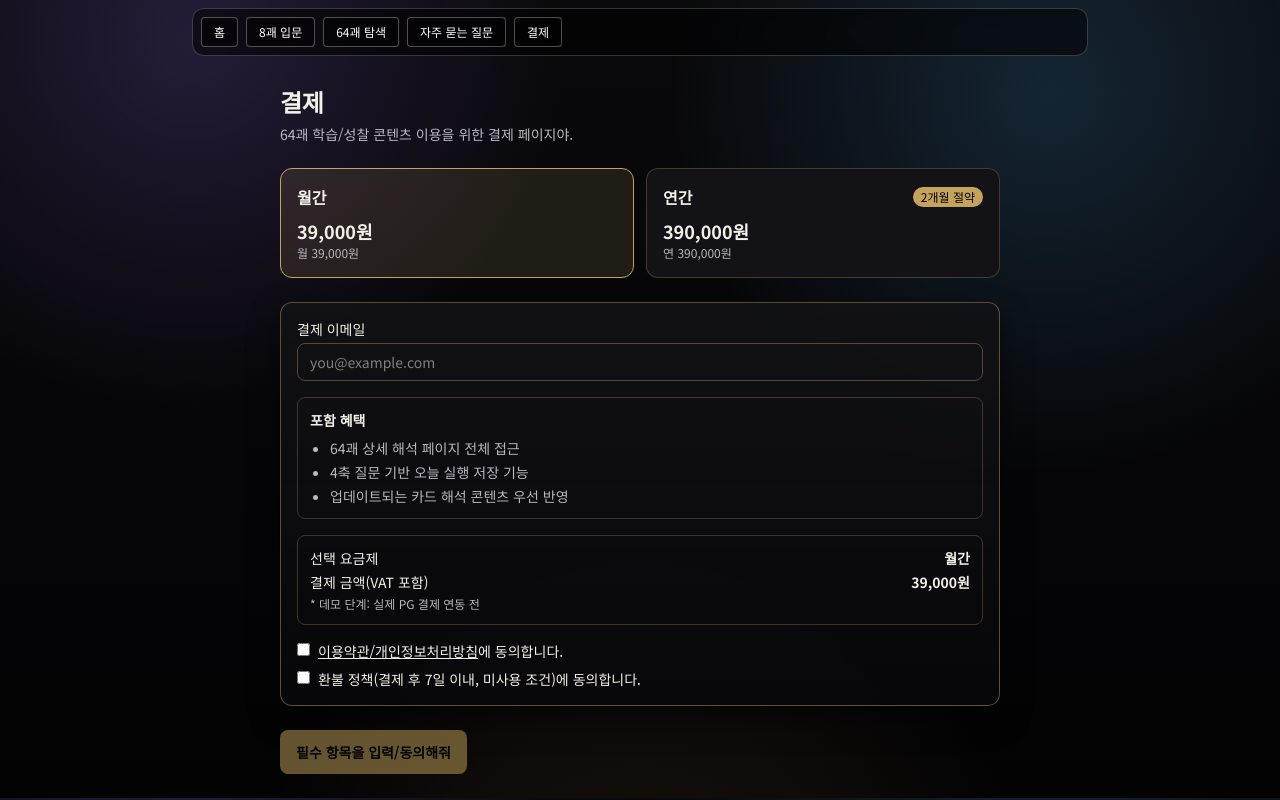
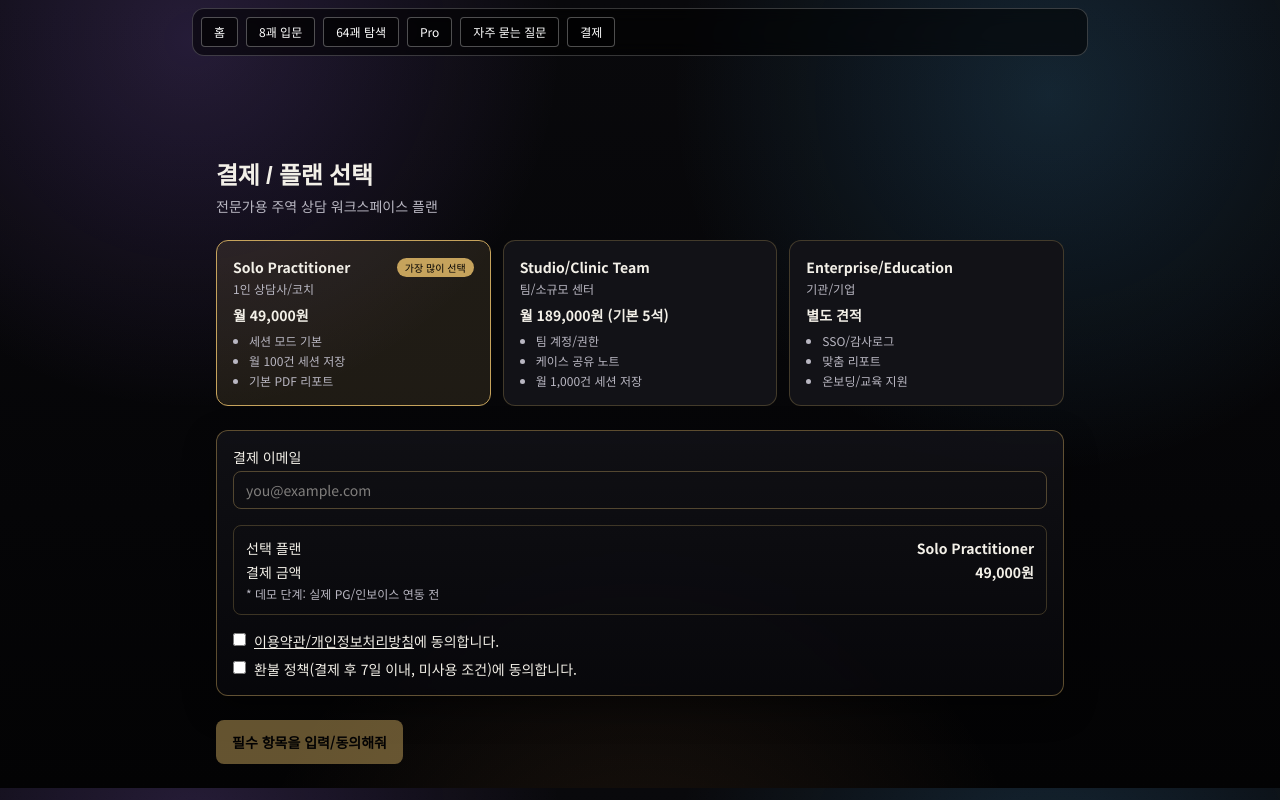
Before and after one commit to kinddragon1224/iching-learning-web, a Next.js app: page /checkout in a window 1280 px wide. Built offline with nearby package versions, Linux system fonts and the light colour scheme.

Commit message:
feat: add /pro page and align checkout with B2B tier plans

```diff
--- a/app/checkout/page.tsx
+++ b/app/checkout/page.tsx
@@ -3,17 +3,43 @@
 import Link from "next/link";
 import { useMemo, useState } from "react";
 
+type PlanKey = "solo" | "team" | "enterprise";
+
 type Plan = {
-  key: "monthly" | "yearly";
+  key: PlanKey;
   title: string;
-  price: number;
-  billing: string;
+  subtitle: string;
+  priceLabel: string;
+  priceValue?: number;
   badge?: string;
+  features: string[];
 };
 
 const PLANS: Plan[] = [
-  { key: "monthly", title: "월간", price: 39000, billing: "월 39,000원" },
-  { key: "yearly", title: "연간", price: 390000, billing: "연 390,000원", badge: "2개월 절약" },
+  {
+    key: "solo",
+    title: "Solo Practitioner",
+    subtitle: "1인 상담사/코치",
+    priceLabel: "월 49,000원",
+    priceValue: 49000,
+    badge: "가장 많이 선택",
+    features: ["세션 모드 기본", "월 100건 세션 저장", "기본 PDF 리포트"],
+  },
+  {
+    key: "team",
+    title: "Studio/Clinic Team",
+    subtitle: "팀/소규모 센터",
+    priceLabel: "월 189,000원 (기본 5석)",
+    priceValue: 189000,
+    features: ["팀 계정/권한", "케이스 공유 노트", "월 1,000건 세션 저장"],
+  },
+  {
+    key: "enterprise",
+    title: "Enterprise/Education",
+    subtitle: "기관/기업",
+    priceLabel: "별도 견적",
+    features: ["SSO/감사로그", "맞춤 리포트", "온보딩/교육 지원"],
+  },
 ];
 
 function won(v: number) {
@@ -22,7 +48,7 @@ function won(v: number) {
 
 export default function CheckoutPage() {
   const [email, setEmail] = useState("");
-  const [plan, setPlan] = useState<Plan["key"]>("monthly");
+  const [plan, setPlan] = useState<PlanKey>("solo");
   const [agreePolicy, setAgreePolicy] = useState(false);
   const [agreeRefund, setAgreeRefund] = useState(false);
 
@@ -30,13 +56,13 @@ export default function CheckoutPage() {
   const canPay = email.includes("@") && agreePolicy && agreeRefund;
 
   return (
-    <main className="mx-auto max-w-3xl space-y-6 p-6">
+    <main className="mx-auto max-w-4xl space-y-6 p-6 pt-24">
       <header>
-        <h1 className="text-2xl font-bold">결제</h1>
-        <p className="mt-1 text-sm text-[var(--text-muted)]">64괘 학습/성찰 콘텐츠 이용을 위한 결제 페이지야.</p>
+        <h1 className="text-2xl font-bold">결제 / 플랜 선택</h1>
+        <p className="mt-1 text-sm text-[var(--text-muted)]">전문가용 주역 상담 워크스페이스 플랜</p>
       </header>
 
-      <section className="grid gap-3 md:grid-cols-2">
+      <section className="grid gap-3 md:grid-cols-3">
         {PLANS.map((p) => {
           const active = p.key === plan;
           return (
@@ -51,11 +77,16 @@ export default function CheckoutPage() {
               }`}
             >
               <div className="flex items-center justify-between">
-                <p className="font-semibold">{p.title}</p>
-                {p.badge && <span className="rounded-full bg-[var(--gold-line)] px-2 py-0.5 text-xs text-black">{p.badge}</span>}
+                <p className="font-semibold text-sm">{p.title}</p>
+                {p.badge && <span className="rounded-full bg-[var(--gold-line)] px-2 py-0.5 text-[10px] text-black">{p.badge}</span>}
               </div>
-              <p className="mt-2 text-lg font-bold">{won(p.price)}</p>
-              <p className="text-xs text-[var(--text-muted)]">{p.billing}</p>
+              <p className="mt-1 text-xs text-[var(--text-muted)]">{p.subtitle}</p>
+              <p className="mt-2 text-sm font-bold">{p.priceLabel}</p>
+              <ul className="mt-2 list-disc space-y-1 pl-4 text-xs text-[var(--text-muted)]">
+                {p.features.map((f) => (
+                  <li key={f}>{f}</li>
+                ))}
+              </ul>
             </button>
           );
         })}
@@ -72,25 +103,16 @@ export default function CheckoutPage() {
           />
         </label>
 
-        <div className="rounded-lg border border-[rgba(212,178,106,0.25)] p-3 text-sm">
-          <p className="font-semibold">포함 혜택</p>
-          <ul className="mt-2 list-disc space-y-1 pl-5 text-[var(--text-muted)]">
-            <li>64괘 상세 해석 페이지 전체 접근</li>
-            <li>4축 질문 기반 오늘 실행 저장 기능</li>
-            <li>업데이트되는 카드 해석 콘텐츠 우선 반영</li>
-          </ul>
-        </div>
-
         <div className="rounded-lg border border-[rgba(212,178,106,0.25)] p-3 text-sm space-y-1">
           <div className="flex items-center justify-between">
-            <span>선택 요금제</span>
+            <span>선택 플랜</span>
             <b>{selectedPlan.title}</b>
           </div>
           <div className="flex items-center justify-between">
-            <span>결제 금액(VAT 포함)</span>
-            <b>{won(selectedPlan.price)}</b>
+            <span>결제 금액</span>
+            <b>{selectedPlan.priceValue ? won(selectedPlan.priceValue) : "별도 견적"}</b>
           </div>
-          <p className="text-xs text-[var(--text-muted)]">* 데모 단계: 실제 PG 결제 연동 전</p>
+          <p className="text-xs text-[var(--text-muted)]">* 데모 단계: 실제 PG/인보이스 연동 전</p>
         </div>
 
         <div className="space-y-2 text-sm">
@@ -112,7 +134,7 @@ export default function CheckoutPage() {
         disabled={!canPay}
         className="rounded-lg bg-[var(--gold-line)] px-4 py-3 text-sm font-semibold text-black disabled:cursor-not-allowed disabled:opacity-50"
       >
-        {canPay ? `${won(selectedPlan.price)} 결제 진행` : "필수 항목을 입력/동의해줘"}
+        {canPay ? `${selectedPlan.title} 신청 진행` : "필수 항목을 입력/동의해줘"}
       </button>
     </main>
   );
--- a/app/layout.tsx
+++ b/app/layout.tsx
@@ -38,6 +38,7 @@ export default function RootLayout({
             <Link href="/" className="shrink-0 rounded border border-white/30 bg-black/55 px-3 py-1.5 text-xs text-white">홈</Link>
             <Link href="/bagua" className="shrink-0 rounded border border-white/30 bg-black/55 px-3 py-1.5 text-xs text-white">8괘 입문</Link>
             <Link href="/explore" className="shrink-0 rounded border border-white/30 bg-black/55 px-3 py-1.5 text-xs text-white">64괘 탐색</Link>
+            <Link href="/pro" className="shrink-0 rounded border border-white/30 bg-black/55 px-3 py-1.5 text-xs text-white">Pro</Link>
             <Link href="/faq" className="shrink-0 rounded border border-white/30 bg-black/55 px-3 py-1.5 text-xs text-white">자주 묻는 질문</Link>
             <Link href="/checkout" className="shrink-0 rounded border border-white/30 bg-black/55 px-3 py-1.5 text-xs text-white">결제</Link>
           </div>
--- a/app/page.tsx
+++ b/app/page.tsx
@@ -11,7 +11,7 @@ export default function Home() {
         </p>
       </header>
 
-      <section className="mt-8 grid gap-4 md:grid-cols-2">
+      <section className="mt-8 grid gap-4 md:grid-cols-3">
         <Link href="/bagua" className="paper-panel rounded-2xl p-5 panel-hover">
           <p className="text-xs text-[var(--text-muted)]">입문 트랙</p>
           <h2 className="mt-1 text-xl font-semibold">8괘부터 배우기</h2>
@@ -27,6 +27,14 @@ export default function Home() {
             우주 뷰에서 괘를 탐색하고 상세 해석으로 들어가.
           </p>
         </Link>
+
+        <Link href="/pro" className="paper-panel rounded-2xl p-5 panel-hover">
+          <p className="text-xs text-[var(--text-muted)]">전문가 트랙</p>
+          <h2 className="mt-1 text-xl font-semibold">Pro 상담 워크스페이스</h2>
+          <p className="mt-2 text-sm text-[var(--text-muted)]">
+            상담사/코치용 세션 모드와 팀 운영 기능을 확인해.
+          </p>
+        </Link>
       </section>
     </main>
   );
--- /dev/null
+++ b/app/pro/page.tsx
@@ -0,0 +1,53 @@
+import Link from "next/link";
+
+export default function ProPage() {
+  return (
+    <main className="mx-auto max-w-4xl space-y-6 p-6 pt-24">
+      <header>
+        <p className="text-sm text-[var(--text-muted)]">전문가용</p>
+        <h1 className="text-2xl font-bold">I Ching Pro (B2B)</h1>
+        <p className="mt-1 text-sm text-[var(--text-muted)]">
+          심리상담사/코치를 위한 구조화된 의사결정·성찰 워크스페이스
+        </p>
+      </header>
+
+      <section className="grid gap-4 md:grid-cols-2">
+        <article className="rounded-xl border border-white/20 bg-black/30 p-4">
+          <h2 className="font-semibold">세션 모드</h2>
+          <ul className="mt-2 list-disc space-y-1 pl-5 text-sm text-[var(--text-muted)]">
+            <li>Intake → Session → Action → Follow-up</li>
+            <li>해석 근거 트레이스(Explainability)</li>
+            <li>상담 요약 PDF 출력</li>
+          </ul>
+        </article>
+
+        <article className="rounded-xl border border-white/20 bg-black/30 p-4">
+          <h2 className="font-semibold">팀 운영</h2>
+          <ul className="mt-2 list-disc space-y-1 pl-5 text-sm text-[var(--text-muted)]">
+            <li>팀 계정/권한 관리</li>
+            <li>케이스 공유 노트</li>
+            <li>품질 KPI 대시보드</li>
+          </ul>
+        </article>
+      </section>
+
+      <section className="rounded-xl border border-[rgba(212,178,106,0.3)] p-4">
+        <h2 className="font-semibold">도입 순서 (권장)</h2>
+        <ol className="mt-2 list-decimal space-y-1 pl-5 text-sm text-[var(--text-muted)]">
+          <li>Solo 파일럿 2주 진행</li>
+          <li>팀 플랜으로 확장(좌석/권한)</li>
+          <li>리포트/KPI 기반 정식 도입</li>
+        </ol>
+      </section>
+
+      <div className="flex gap-2">
+        <Link href="/checkout" className="rounded-lg bg-[var(--gold-line)] px-4 py-2 text-sm font-semibold text-black">
+          플랜 선택
+        </Link>
+        <Link href="/explore" className="rounded-lg border border-white/30 px-4 py-2 text-sm">
+          데모 체험
+        </Link>
+      </div>
+    </main>
+  );
+}
```
